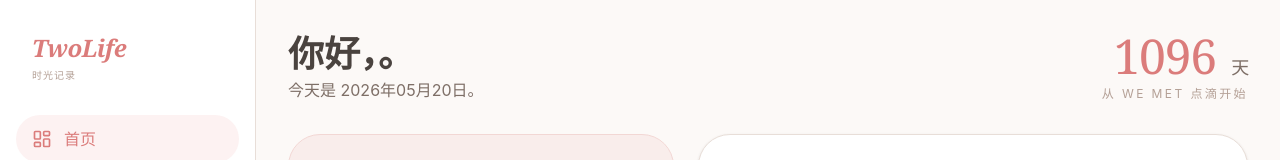
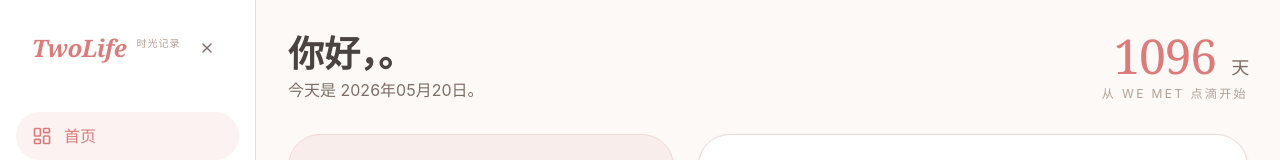
Before and after one commit to chengfeifan/twolife, a React (Vite) app in the folder twolife-1/: page /dashboard in a window 1280 px wide. Shown: the top 160 px of the page. Built offline with nearby package versions, Linux system fonts and the light colour scheme; no server answers; sample sign-in values are in the browser's storage.

Commit message:
feat: add collapsible sidebar and harden photo upload flow

```diff
--- a/twolife-1/server.ts
+++ b/twolife-1/server.ts
@@ -12,6 +12,8 @@ const JWT_SECRET = process.env.JWT_SECRET || 'my_super_secret_jwt_key_that_shoul
 async function startServer() {
   const app = express();
   const PORT = Number(process.env.PORT || 3000);
+  const maxUploadMb = Number(process.env.MAX_UPLOAD_MB || 20);
+  const maxUploadBytes = maxUploadMb * 1024 * 1024;
 
   app.use(express.json());
 
@@ -20,7 +22,11 @@ async function startServer() {
   if (!fs.existsSync(uploadDir)) {
     fs.mkdirSync(uploadDir, { recursive: true });
   }
-  fs.chmodSync(uploadDir, 0o775);
+  try {
+    fs.chmodSync(uploadDir, 0o775);
+  } catch (err) {
+    console.warn(`Unable to chmod upload dir: ${uploadDir}`);
+  }
   fs.accessSync(uploadDir, fs.constants.W_OK);
 
   // Serve uploads statically
@@ -38,7 +44,7 @@ async function startServer() {
   });
   const upload = multer({
     storage,
-    limits: { fileSize: 15 * 1024 * 1024 },
+    limits: { fileSize: maxUploadBytes },
   });
 
   // Middleware to authenticate JWT
@@ -194,7 +200,7 @@ async function startServer() {
   app.use((err: any, req: any, res: any, next: any) => {
     if (err instanceof multer.MulterError) {
       if (err.code === 'LIMIT_FILE_SIZE') {
-        return res.status(413).json({ error: '文件过大，请上传 15MB 以内的图片' });
+        return res.status(413).json({ error: `文件过大，请上传 ${maxUploadMb}MB 以内的图片` });
       }
       return res.status(400).json({ error: err.message });
     }
--- a/twolife-1/src/components/Layout.tsx
+++ b/twolife-1/src/components/Layout.tsx
@@ -27,6 +27,7 @@ const NAV_ITEMS = [
 export function Layout() {
   const location = useLocation();
   const [sidebarOpen, setSidebarOpen] = useState(false);
+  const [sidebarCollapsed, setSidebarCollapsed] = useState(false);
 
   const { data: user } = useQuery({
     queryKey: ['me'],
@@ -69,12 +70,20 @@ export function Layout() {
 
       {/* Sidebar Navigation */}
       <aside className={cn(
-        "w-64 border-r border-border bg-white flex flex-col fixed md:static inset-y-0 left-0 z-40 transition-transform duration-200",
+        "border-r border-border bg-white flex flex-col fixed md:static inset-y-0 left-0 z-40 transition-all duration-200",
+        sidebarCollapsed ? "md:w-20" : "md:w-64",
         sidebarOpen ? "translate-x-0" : "-translate-x-full md:translate-x-0"
       )}>
-        <div className="p-8 pb-4">
-          <div className="text-2xl font-serif italic text-primary font-bold tracking-tight">TwoLife</div>
-          <div className="text-[10px] uppercase tracking-[0.1em] text-[#B4A096] mt-1">时光记录</div>
+        <div className={cn("pb-4 flex items-start justify-between", sidebarCollapsed ? "p-4 pt-6" : "p-8")}>
+          <div className={cn("text-2xl font-serif italic text-primary font-bold tracking-tight", sidebarCollapsed && "hidden")}>TwoLife</div>
+          {!sidebarCollapsed && <div className="text-[10px] uppercase tracking-[0.1em] text-[#B4A096] mt-1">时光记录</div>}
+          <button
+            className="hidden md:flex p-2 rounded-lg text-muted-foreground hover:bg-secondary hover:text-foreground transition-colors"
+            onClick={() => setSidebarCollapsed((v) => !v)}
+            aria-label={sidebarCollapsed ? '展开侧栏' : '收起侧栏'}
+          >
+            {sidebarCollapsed ? <Menu className="w-4 h-4" /> : <X className="w-4 h-4" />}
+          </button>
         </div>
 
         <nav className="flex-1 px-4 py-4 space-y-1">
@@ -88,20 +97,22 @@ export function Layout() {
                 to={item.path}
                 className={cn(
                   "flex items-center gap-3 px-4 py-3 rounded-xl transition-all font-medium",
+                  sidebarCollapsed && "md:justify-center md:px-2",
                   isActive
                     ? "bg-secondary text-primary"
                     : "text-muted-foreground hover:bg-white hover:shadow-sm"
                 )}
+                title={sidebarCollapsed ? item.name : undefined}
               >
                 <Icon className="w-5 h-5 flex-shrink-0" />
-                {item.name}
+                {!sidebarCollapsed && item.name}
               </Link>
             );
           })}
         </nav>
 
         <div className="p-6 border-t border-border">
-          <div className="flex items-center gap-3 w-full justify-between group">
+          <div className={cn("flex items-center gap-3 w-full justify-between group", sidebarCollapsed && "md:justify-center")}>
             <div className="flex items-center gap-3">
               <div className="flex -space-x-3">
                 <div className="w-10 h-10 rounded-full border-2 border-white bg-primary flex items-center justify-center text-xs text-white">
@@ -111,7 +122,7 @@ export function Layout() {
                   ♡
                 </div>
               </div>
-              <div className="text-sm">
+              <div className={cn("text-sm", sidebarCollapsed && "hidden")}>
                 <div className="font-semibold text-foreground">{user?.nickname}</div>
                 <div className="text-[10px] text-[#B4A096] uppercase tracking-[0.1em]">{user?.role}</div>
               </div>
--- a/twolife-1/src/pages/Login.tsx
+++ b/twolife-1/src/pages/Login.tsx
@@ -9,8 +9,8 @@ import { Heart } from 'lucide-react';
 import { toast } from 'sonner';
 
 export function Login() {
-  const [username, setUsername] = useState('admin');
-  const [password, setPassword] = useState('123456');
+  const [username, setUsername] = useState('gaoyisai');
+  const [password, setPassword] = useState('');
   const [loading, setLoading] = useState(false);
   const navigate = useNavigate();
 
--- a/twolife-1/src/pages/Photos.tsx
+++ b/twolife-1/src/pages/Photos.tsx
@@ -63,7 +63,7 @@ export function Photos() {
       });
       setFileUrl(res.file_url);
     } catch (err: any) {
-      toast.error('上传失败');
+      toast.error(err?.message || '上传失败，请检查登录状态、文件大小或服务器上传配置');
     } finally {
       setUploading(false);
     }
```
Also changed, not shown: 1 other file (tests, documents, lock files or other folders).
